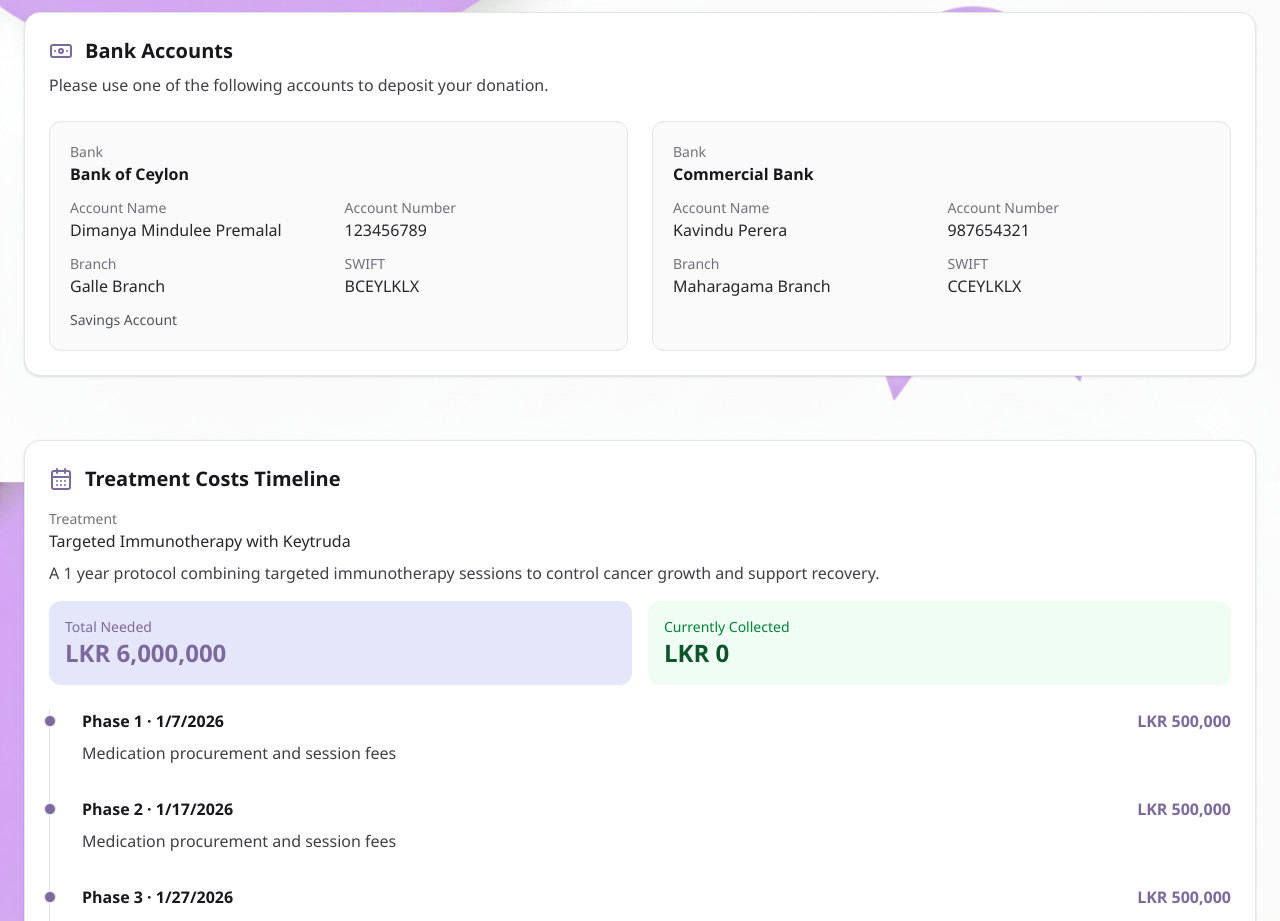
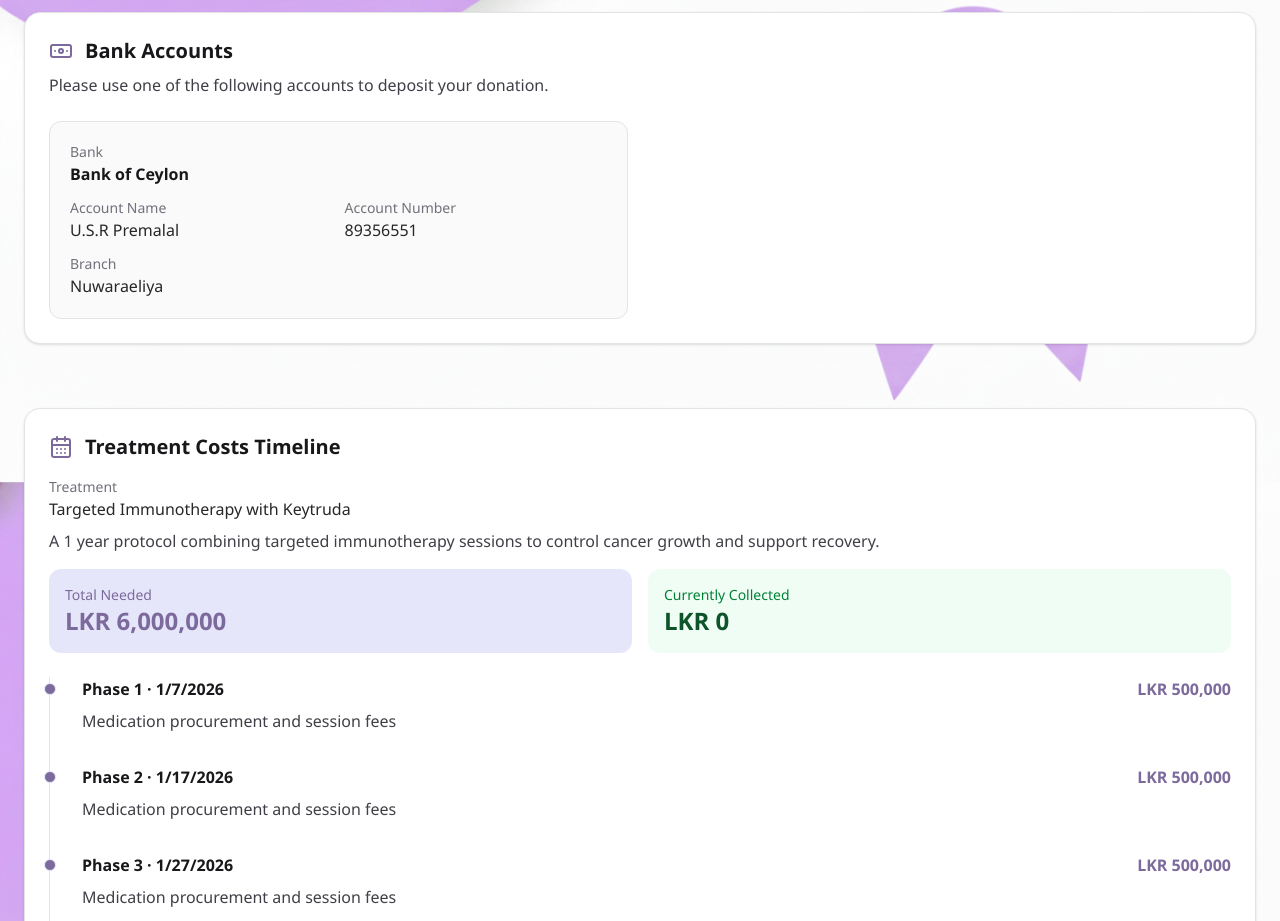
Before and after one commit to sankhaBA/cancer-patient-donation-site, a Next.js app: page / in a window 1280 px wide. Shown: the part 2320-3241 px from the top of the page. Built offline with nearby package versions, Linux system fonts and the light colour scheme.

Commit message:
Update data

```diff
--- a/src/data/dummy.ts
+++ b/src/data/dummy.ts
@@ -81,19 +81,19 @@ export const dummyData: DonationSiteData = {
   bankAccounts: [
     {
       bankName: "Bank of Ceylon",
-      accountName: "Dimanya Mindulee Premalal",
-      accountNumber: "123456789",
-      branch: "Galle Branch",
-      swift: "BCEYLKLX",
-      notes: "Savings Account",
+      accountName: "U.S.R Premalal",
+      accountNumber: "89356551",
+      branch: "Nuwaraeliya",
+      // swift: "BCEYLKLX",
+      // notes: "Savings Account",
     },
-    {
-      bankName: "Commercial Bank",
-      accountName: "Kavindu Perera",
-      accountNumber: "987654321",
-      branch: "Maharagama Branch",
-      swift: "CCEYLKLX",
-    },
+    // {
+    //   bankName: "Commercial Bank",
+    //   accountName: "Kavindu Perera",
+    //   accountNumber: "987654321",
+    //   branch: "Maharagama Branch",
+    //   swift: "CCEYLKLX",
+    // },
   ],
   treatmentPlan: {
     treatmentName: "Targeted Immunotherapy with Keytruda",
```
